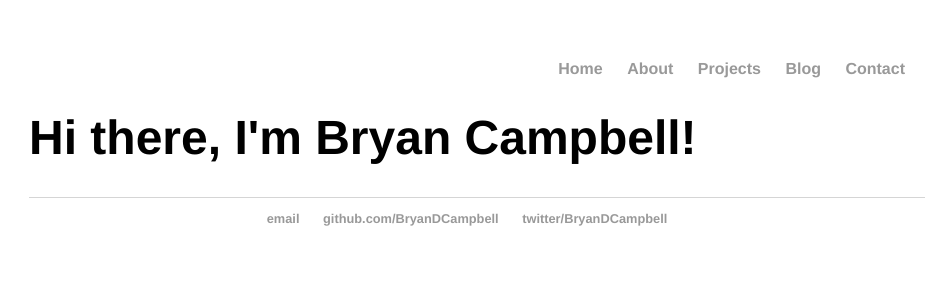
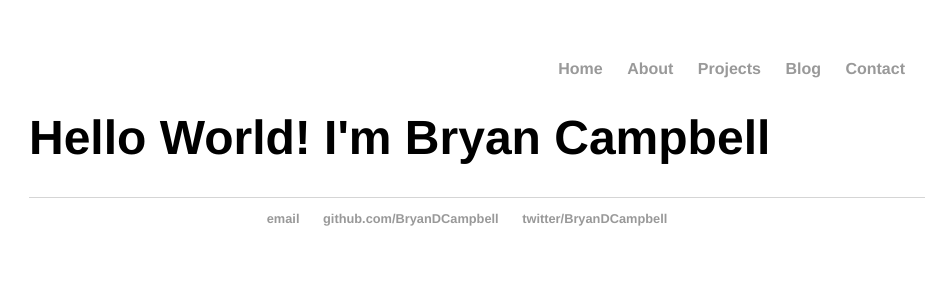
Before and after one commit to BryanDCampbell/BryanDCampbell.github.io, a Jekyll site: the page built from index.html, in a window 1280 px wide. Shown: the top 300 px of the page, without its empty margins (163-1099 px from the left). Built offline with Jekyll 4.4.1, drawn with Linux system fonts in a browser that asks for light colours.

Commit message:
Update index.html

```diff
--- a/index.html
+++ b/index.html
@@ -3,5 +3,5 @@ layout: default
 title: Bryan D Campbell
 ---
 <div class="blurb">
-	<h1>Hi there, I'm Bryan Campbell!</h1>
+	<h1>Hello World! I'm Bryan Campbell</h1>
 </div><!-- /.blurb -->
```
